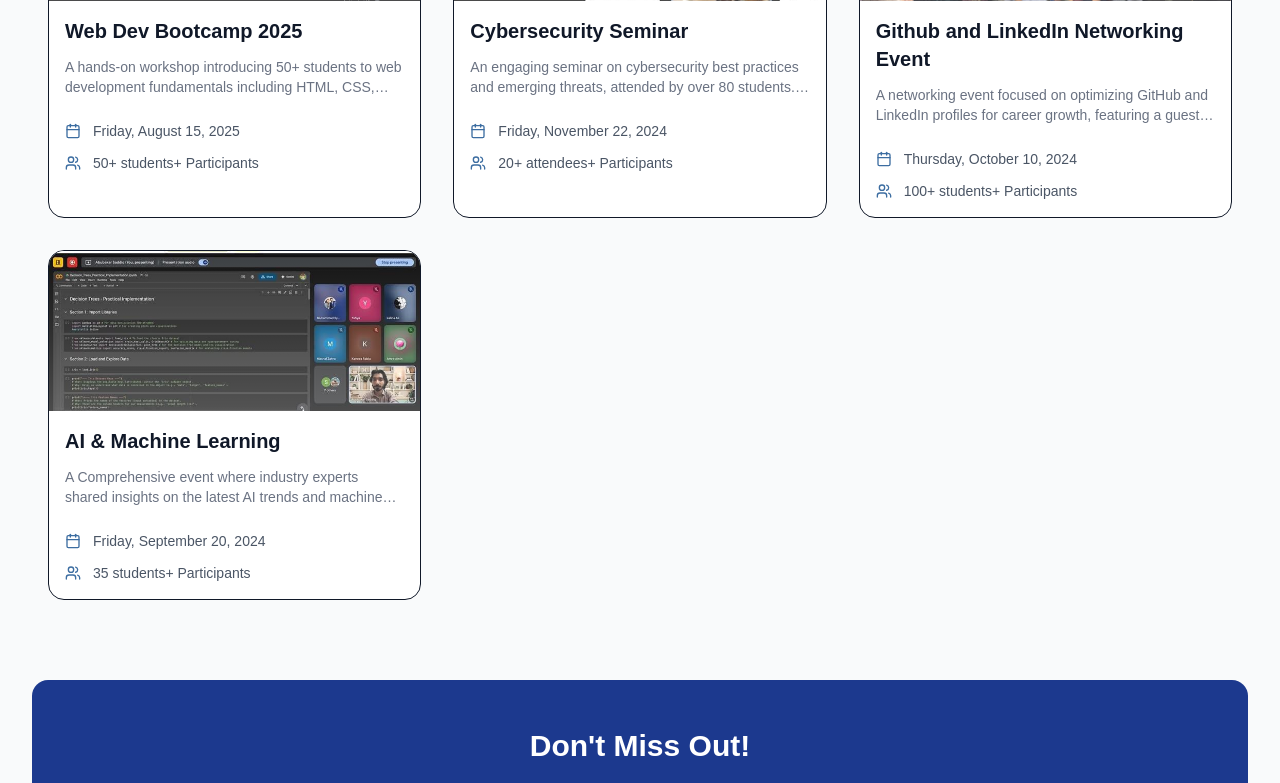
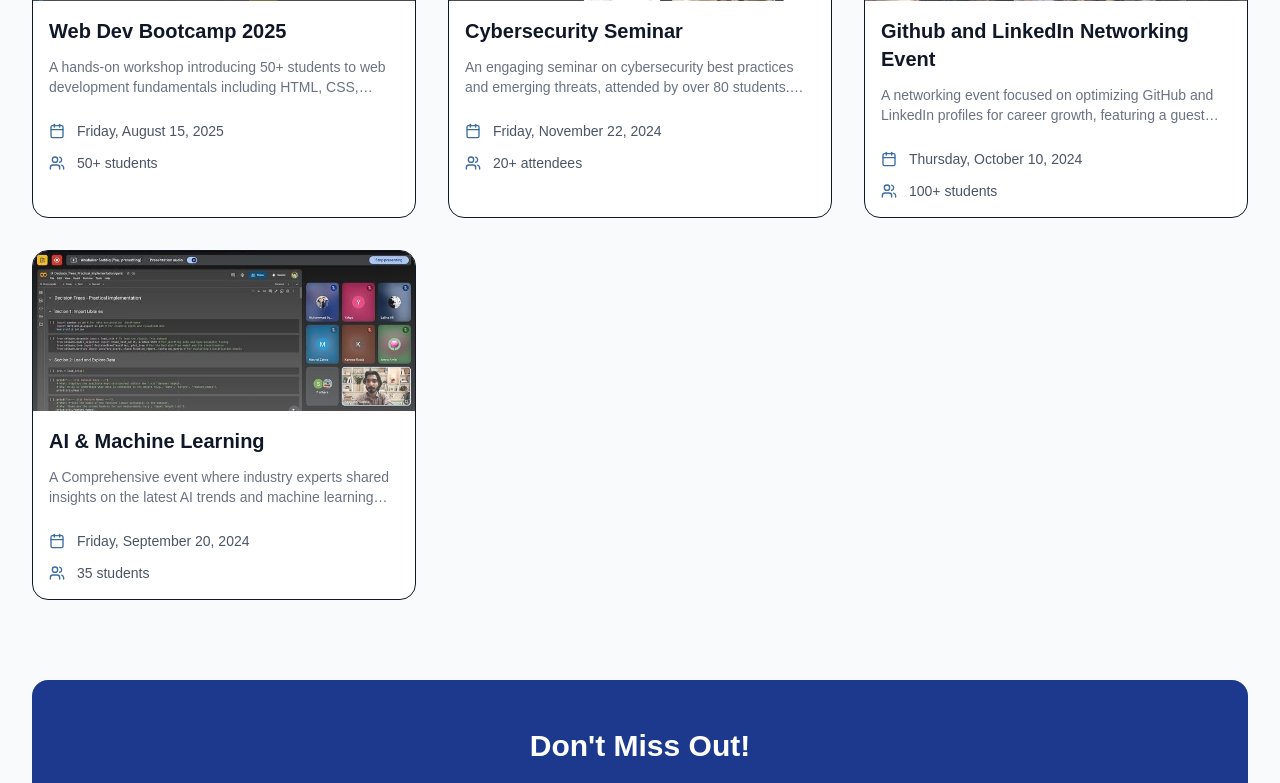
Before and after one commit to mazharktk5/css-website, a Next.js app: page /events in a window 1280 px wide. Shown: the part 904-1687 px from the top of the page. Built offline with nearby package versions, Linux system fonts and the light colour scheme.

Commit message:
refactor Events component to improve filtering and layout

```diff
--- a/src/app/events/page.jsx
+++ b/src/app/events/page.jsx
@@ -1,24 +1,30 @@
 "use client";
+
 import React, { useState } from "react";
 import Image from "next/image";
 import { motion } from "framer-motion";
-import { Calendar, Clock, MapPin, Users, ExternalLink } from "lucide-react";
+import { Calendar, Users } from "lucide-react";
 import eventsData from "../../data/events.json";
 
 const Events = () => {
     const [selectedCategory, setSelectedCategory] = useState("All");
 
-  const categories = ["All", ...Object.keys(eventsData)];
+    // Exclude "past" from filter buttons
+    const categories = ["All", ...Object.keys(eventsData).filter(c => c !== "past")];
 
+    // Flatten all events
     const allEvents = Object.values(eventsData).flat();
 
+    // Filtered events
     const filteredEvents =
         selectedCategory === "All"
             ? allEvents
-      : allEvents.filter((event) => event.category === selectedCategory)
+            : allEvents.filter((event) => event.category === selectedCategory);
 
-      const displayEvents = filteredEvents.splice(0,8)
+    // Take first 8 events (non-mutating)
+    const displayEvents = filteredEvents.slice(0, 8);
 
+    // Format date
     const formatDate = (dateString) => {
         const date = new Date(dateString);
         return date.toLocaleDateString("en-US", {
@@ -44,16 +50,13 @@ const Events = () => {
                     </p>
                 </div>
 
-        {/* Upcoming Events Section */}
-        <section className="mb-20 px-4">
                 {/* Filter Buttons */}
                 <div className="flex flex-wrap justify-center gap-4 mb-12">
                     {categories.map((category) => (
                         <button
                             key={category}
                             onClick={() => setSelectedCategory(category)}
-                className={`px-6 py-2 rounded-full font-medium transition-all duration-300 ${
-                  selectedCategory === category
+                            className={`px-6 py-2 rounded-full font-medium transition-all duration-300 ${selectedCategory === category
                                 ? "bg-blue-900 text-white shadow-lg"
                                 : "bg-white text-blue-900 hover:bg-blue-50 border border-blue-200"
                                 }`}
@@ -63,14 +66,15 @@ const Events = () => {
                     ))}
                 </div>
 
+                {/* Events Grid */}
                 <div className="grid md:grid-cols-3 gap-8">
-            {displayEvents.map((event, index) => (
+                    {displayEvents.map((event) => (
                         <motion.div
-                key={event.id}
+                            key={`${event.category}-${event.id}`} // ensure unique key
                             initial={{ opacity: 0, y: 20 }}
                             whileInView={{ opacity: 1, y: 0 }}
                             viewport={{ once: true }}
-                transition={{ delay: index * 0.1 }}
+                            transition={{ delay: 0.1 }}
                             className="group bg-white rounded-2xl border border-gray-900 overflow-hidden hover:border-[#3c6da1]/30 transition-all duration-500 hover:shadow-xl"
                         >
                             {/* Event Image */}
@@ -103,7 +107,7 @@ const Events = () => {
                                     {event.participants && (
                                         <div className="flex items-center text-gray-600 text-sm">
                                             <Users className="w-4 h-4 mr-3 text-[#3c6da1]" />
-                        {event.participants}+ Participants
+                                            {event.participants}
                                         </div>
                                     )}
                                 </div>
@@ -111,7 +115,6 @@ const Events = () => {
                         </motion.div>
                     ))}
                 </div>
-        </section>
 
                 {/* CTA Section */}
                 <section className="mt-20 bg-blue-900 rounded-2xl p-12 text-center text-white">
@@ -121,14 +124,6 @@ const Events = () => {
                         receive notifications about upcoming workshops, competitions, and
                         networking opportunities.
                     </p>
-          {/* <div className="flex flex-col sm:flex-row gap-4 justify-center">
-                        <button className="bg-white text-blue-900 px-8 py-3 rounded-lg font-medium hover:bg-blue-50 transition-colors duration-300">
-                            Join Our Community
-                        </button>
-                        <button className="border border-white text-white px-8 py-3 rounded-lg font-medium hover:bg-white hover:text-blue-900 transition-colors duration-300">
-                            View Calendar
-                        </button>
-                    </div> */}
                 </section>
             </div>
         </div>
```
Lines whose indentation alone changed are shown as unchanged.
